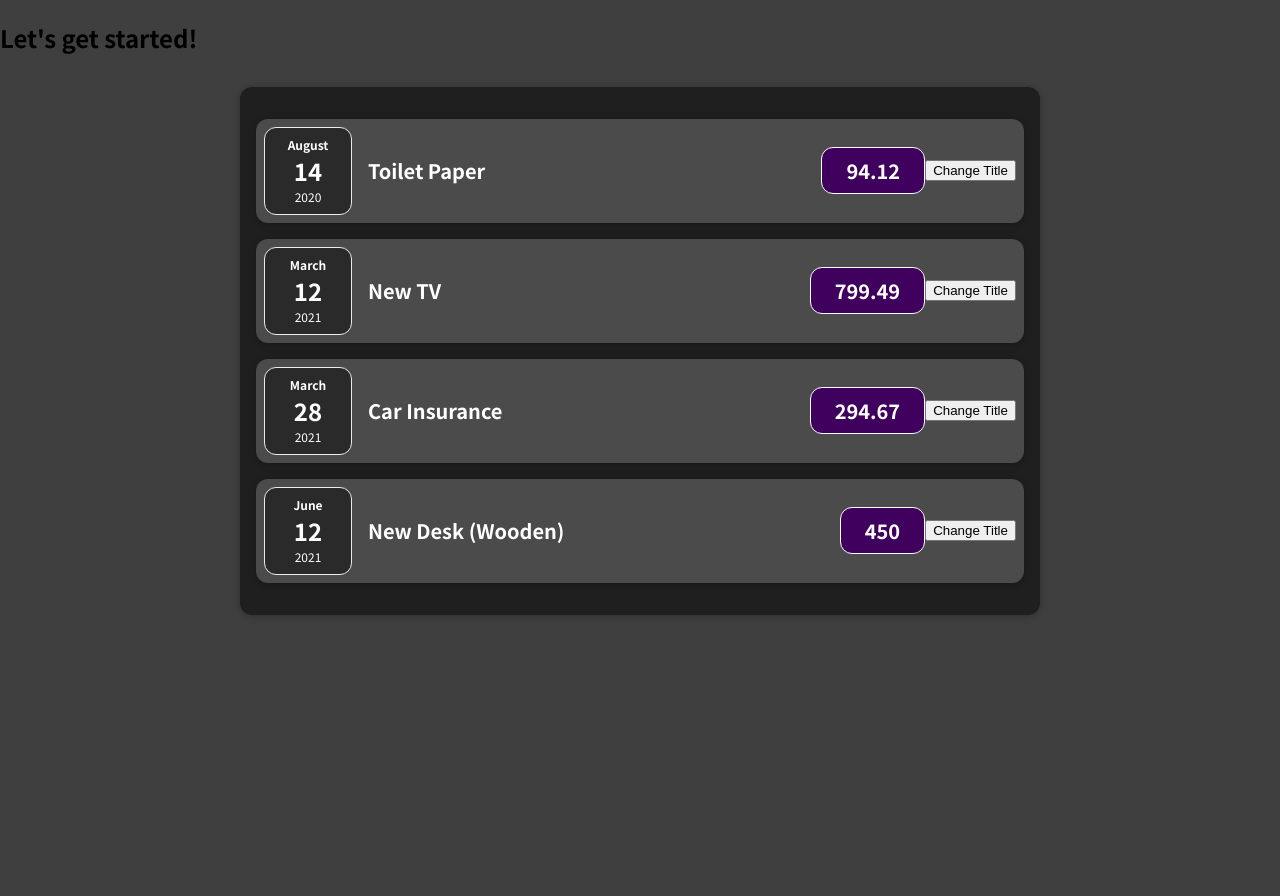
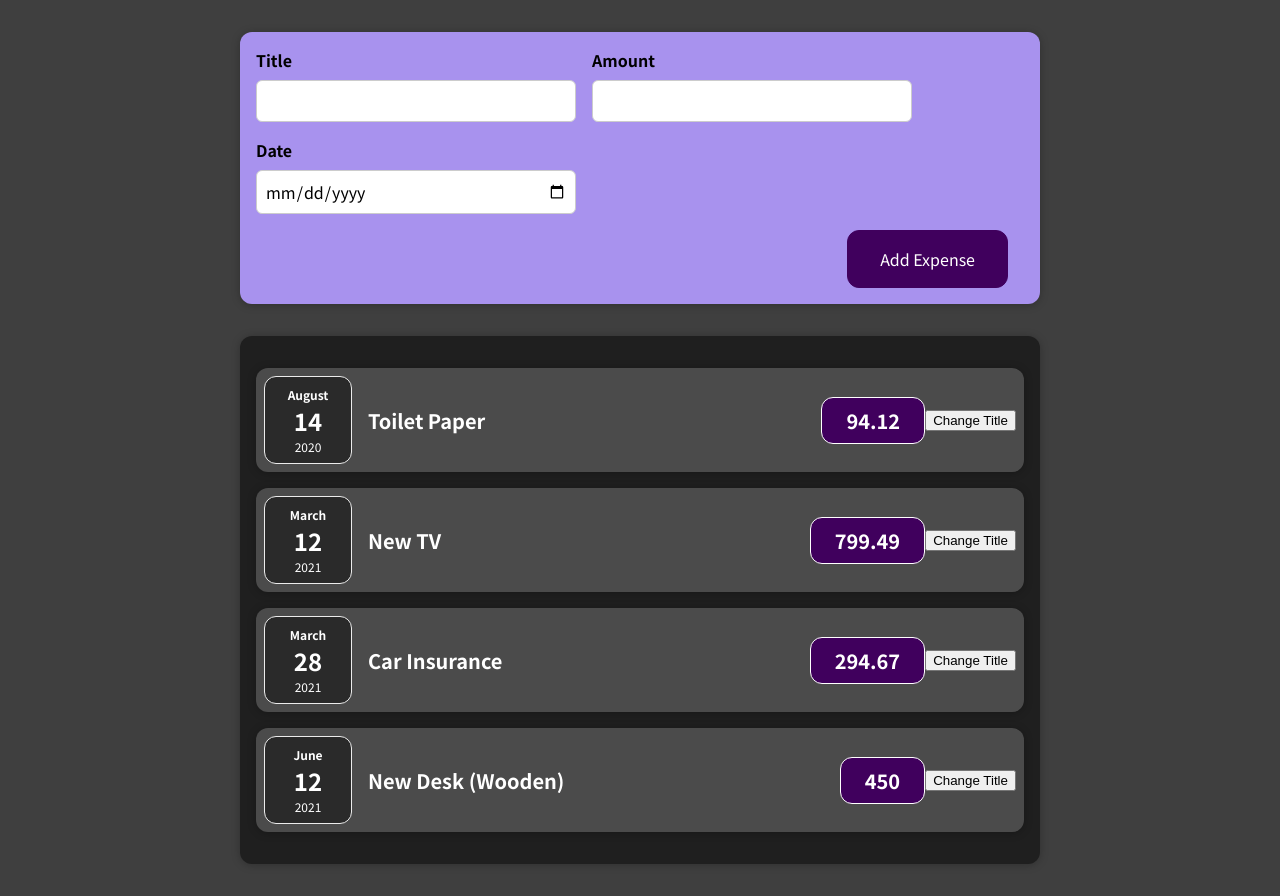
Before and after one commit to ryansereno/expense-tracker, a React (Create React App) app: page / in a window 1280 px wide. Before the commit the page ends 800 px from the top, so only its background shows below. Built offline with nearby package versions, Linux system fonts and the light colour scheme.

Commit message:
added newExpense component, and added event listerners to user input

```diff
--- a/src/App.js
+++ b/src/App.js
@@ -1,4 +1,5 @@
 import Expenses from './components/Expenses/Expenses'
+import NewExpense from './components/NewExpenses/NewExpense'
 
 const App = () => {
   const expenses = [
@@ -25,7 +26,7 @@
 
   return (
     <div>
-      <h2>Let's get started!</h2>
+    <NewExpense />
     <Expenses items={expenses} />
     </div>
   );
--- /dev/null
+++ b/src/components/NewExpenses/ExpenseForm.css
@@ -0,0 +1,30 @@
+.new-expense__controls {
+      display: flex;
+        flex-wrap: wrap;
+          gap: 1rem;
+            margin-bottom: 1rem;
+              text-align: left;
+
+}
+
+.new-expense__control label {
+      font-weight: bold;
+        margin-bottom: 0.5rem;
+          display: block;
+
+}
+
+.new-expense__control input {
+      font: inherit;
+        padding: 0.5rem;
+          border-radius: 6px;
+            border: 1px solid #ccc;
+              width: 20rem;
+                max-width: 100%;
+
+}
+
+.new-expense__actions {
+      text-align: right;
+
+}
--- /dev/null
+++ b/src/components/NewExpenses/ExpenseForm.js
@@ -0,0 +1,42 @@
+import React,{useState} from "react";
+import "./ExpenseForm.css";
+
+const ExpenseForm = () => {
+    const [enteredTitle, setEnteredTitle] = useState('')
+    const [enteredAmount, setEnteredAmount] = useState('')
+    const [enteredDate, setEnteredDate] = useState('')
+
+    const titleChangeHandler = (event) =>{
+        setEnteredTitle(event.target.value)
+    }
+    const amountChangeHandler = (event) =>{
+        setEnteredAmount(event.target.value)
+    }
+    const dateChangeHandler = (event) =>{
+        setEnteredDate(event.target.value)
+    }
+
+  return (
+    <form action="">
+      <div className="new-expense__controls">
+          <div className="new-expense__control">
+              <label htmlFor="">Title</label>
+              <input type="text" onChange={titleChangeHandler}/>
+          </div>
+          <div className="new-expense__control">
+              <label htmlFor="">Amount</label>
+              <input type="number" min="0.01" step="0.01" onChange={amountChangeHandler}/>
+          </div>
+          <div className="new-expense__control">
+              <label htmlFor="">Date</label>
+              <input type="date" min="2019-01-01" onChange={dateChangeHandler} max="2023-12-31"/>
+          </div>
+      </div>
+        <div className="new-expense__actions">
+           <button type="submit">Add Expense</button>
+        </div>
+    </form>
+  );
+};
+
+export default ExpenseForm;
--- /dev/null
+++ b/src/components/NewExpenses/NewExpense.css
@@ -0,0 +1,43 @@
+.new-expense {
+      background-color: #a892ee;
+        padding: 1rem;
+          margin: 2rem auto;
+            width: 50rem;
+              max-width: 95%;
+                border-radius: 12px;
+                  text-align: center;
+                    box-shadow: 0 1px 8px rgba(0, 0, 0, 0.25);
+
+}
+
+.new-expense button {
+      font: inherit;
+        cursor: pointer;
+          padding: 1rem 2rem;
+            border: 1px solid #40005d;
+              background-color: #40005d;
+                color: white;
+                  border-radius: 12px;
+                    margin-right: 1rem;
+
+}
+
+.new-expense button:hover,
+.new-expense button:active {
+      background-color: #510674;
+        border-color: #510674;
+
+}
+
+.new-expense button.alternative {
+      color: #220131;
+        border-color: transparent;
+          background-color: transparent;
+
+}
+
+.new-expense button.alternative:hover,
+.new-expense button.alternative:active {
+      background-color: #ddb3f8;
+
+}
--- /dev/null
+++ b/src/components/NewExpenses/NewExpense.js
@@ -0,0 +1,13 @@
+import React from "react";
+import "./NewExpense.css";
+import ExpenseForm from "./ExpenseForm";
+
+const NewExpense = () => {
+  return (
+    <div className="new-expense">
+      <ExpenseForm />
+    </div>
+  );
+};
+
+export default NewExpense;
```
Also changed, not shown: 1 other file (tests, documents, lock files or other folders).
